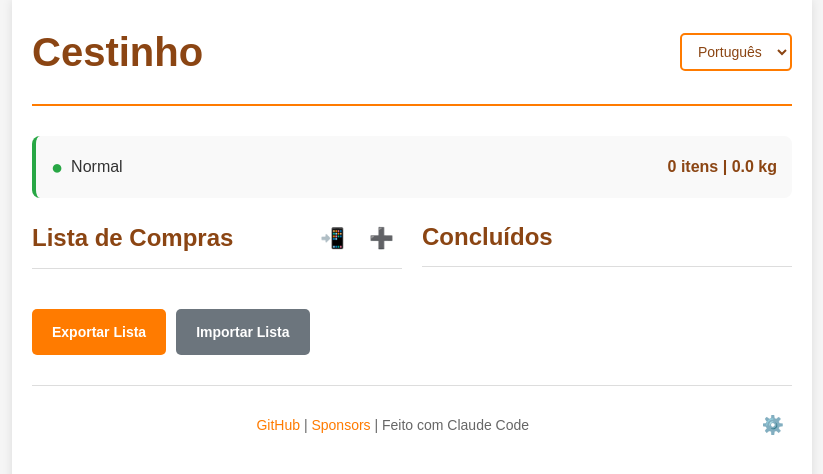
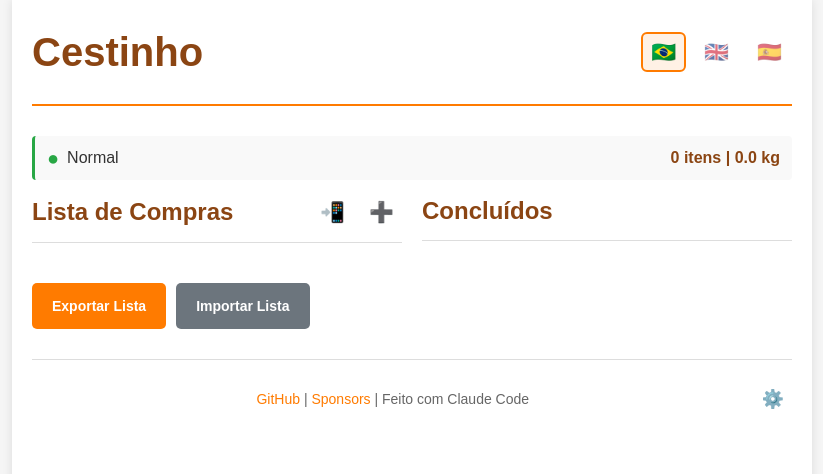
Before and after one commit to dwildt/cestinho, a website: page index.html in a window 1280 px wide. Shown: the whole page, without its empty margins (228-1051 px from the left). Drawn offline with Linux system fonts and the light colour scheme.

Commit message:
ajustes de ícones e também de traduções

```diff
--- a/index.html
+++ b/index.html
@@ -12,11 +12,9 @@
         <header>
             <h1 id="app-title">Cestinho</h1>
             <div class="language-selector">
-                <select id="language-select">
-                    <option value="pt">Português</option>
-                    <option value="en">English</option>
-                    <option value="es">Español</option>
-                </select>
+                <button class="flag-btn active" data-lang="pt" title="Português">🇧🇷</button>
+                <button class="flag-btn" data-lang="en" title="English">🇬🇧</button>
+                <button class="flag-btn" data-lang="es" title="Español">🇪🇸</button>
             </div>
         </header>
 
--- a/locales/en.json
+++ b/locales/en.json
@@ -1,8 +1,8 @@
 {
     "app-title": "Little Basket",
-    "status-normal": "Normal",
-    "status-warning": "Warning",
-    "status-danger": "Limit Exceeded",
+    "status-normal": "Light load",
+    "status-warning": "Time to go shopping",
+    "status-danger": "It's getting too heavy!",
     "total-items": "items",
     "total-weight": "kg",
     "max-items-label": "Maximum items:",
--- a/locales/es.json
+++ b/locales/es.json
@@ -1,8 +1,8 @@
 {
     "app-title": "Cestita",
-    "status-normal": "Normal",
-    "status-warning": "Atención",
-    "status-danger": "Límite Excedido",
+    "status-normal": "Está liviano",
+    "status-warning": "Hora de ir de compras",
+    "status-danger": "¡Va a quedar muy pesado!",
     "total-items": "artículos",
     "total-weight": "kg",
     "max-items-label": "Máximo de artículos:",
--- a/locales/pt.json
+++ b/locales/pt.json
@@ -1,8 +1,8 @@
 {
     "app-title": "Cestinho",
-    "status-normal": "Normal",
-    "status-warning": "Atenção",
-    "status-danger": "Limite Excedido",
+    "status-normal": "Tá leve",
+    "status-warning": "Hora de ir fazer compras",
+    "status-danger": "Vai ficar muito pesado!",
     "total-items": "itens",
     "total-weight": "kg",
     "max-items-label": "Máximo de itens:",
--- a/scripts/app.js
+++ b/scripts/app.js
@@ -43,9 +43,16 @@ class ShoppingListApp {
             this.addItemFromModal();
         });
 
-        // Language change
-        document.getElementById('language-select').addEventListener('change', (e) => {
-            this.changeLanguage(e.target.value);
+        // Language change with flag buttons
+        document.querySelectorAll('.flag-btn').forEach(btn => {
+            btn.addEventListener('click', (e) => {
+                const lang = e.target.dataset.lang;
+                this.changeLanguage(lang);
+
+                // Update active flag
+                document.querySelectorAll('.flag-btn').forEach(b => b.classList.remove('active'));
+                e.target.classList.add('active');
+            });
         });
 
         // Export/Import
--- a/scripts/i18n.js
+++ b/scripts/i18n.js
@@ -66,11 +66,13 @@ class I18n {
             `;
         }
 
-        // Update language select
-        const languageSelect = document.getElementById('language-select');
-        if (languageSelect) {
-            languageSelect.value = this.currentLanguage;
-        }
+        // Update active flag button
+        document.querySelectorAll('.flag-btn').forEach(btn => {
+            btn.classList.remove('active');
+            if (btn.dataset.lang === this.currentLanguage) {
+                btn.classList.add('active');
+            }
+        });
 
         // Update document language
         document.documentElement.lang = this.currentLanguage;
--- a/styles/main.css
+++ b/styles/main.css
@@ -35,24 +35,44 @@ h1 {
     font-weight: bold;
 }
 
-.language-selector select {
-    padding: 8px 12px;
-    border: 2px solid #ff7b00;
-    border-radius: 5px;
-    background-color: white;
-    color: #8b4513;
-    font-size: 14px;
+.language-selector {
+    display: flex;
+    gap: 8px;
+    align-items: center;
+}
+
+.flag-btn {
+    background: none;
+    border: 2px solid transparent;
+    border-radius: 6px;
+    padding: 6px 8px;
+    font-size: 20px;
+    cursor: pointer;
+    transition: all 0.2s ease;
+    opacity: 0.6;
+}
+
+.flag-btn:hover {
+    opacity: 1;
+    transform: scale(1.1);
+    border-color: #ff7b00;
+}
+
+.flag-btn.active {
+    opacity: 1;
+    border-color: #ff7b00;
+    background-color: rgba(255, 123, 0, 0.1);
 }
 
 .status-bar {
     display: flex;
     justify-content: space-between;
     align-items: center;
-    padding: 15px;
-    margin-bottom: 20px;
+    padding: 6px 12px;
+    margin-bottom: 12px;
     background-color: #f9f9f9;
-    border-radius: 8px;
-    border-left: 4px solid #28a745;
+    border-radius: 4px;
+    border-left: 3px solid #28a745;
 }
 
 .status-bar.warning {
```
